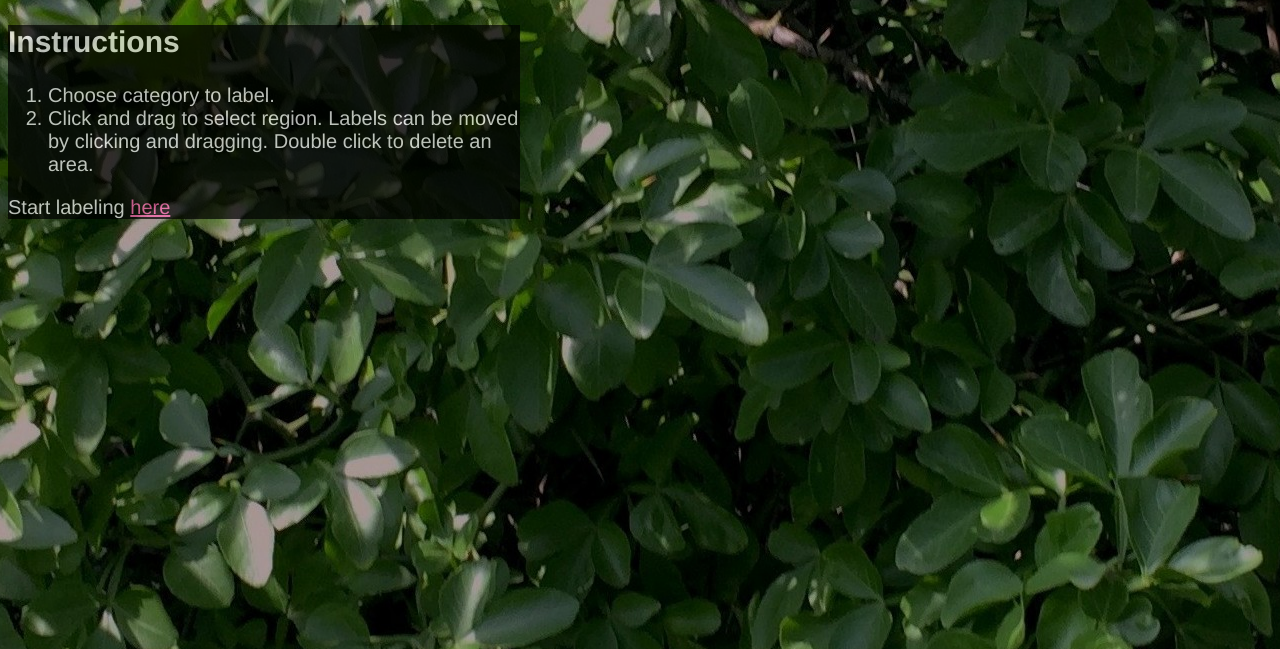
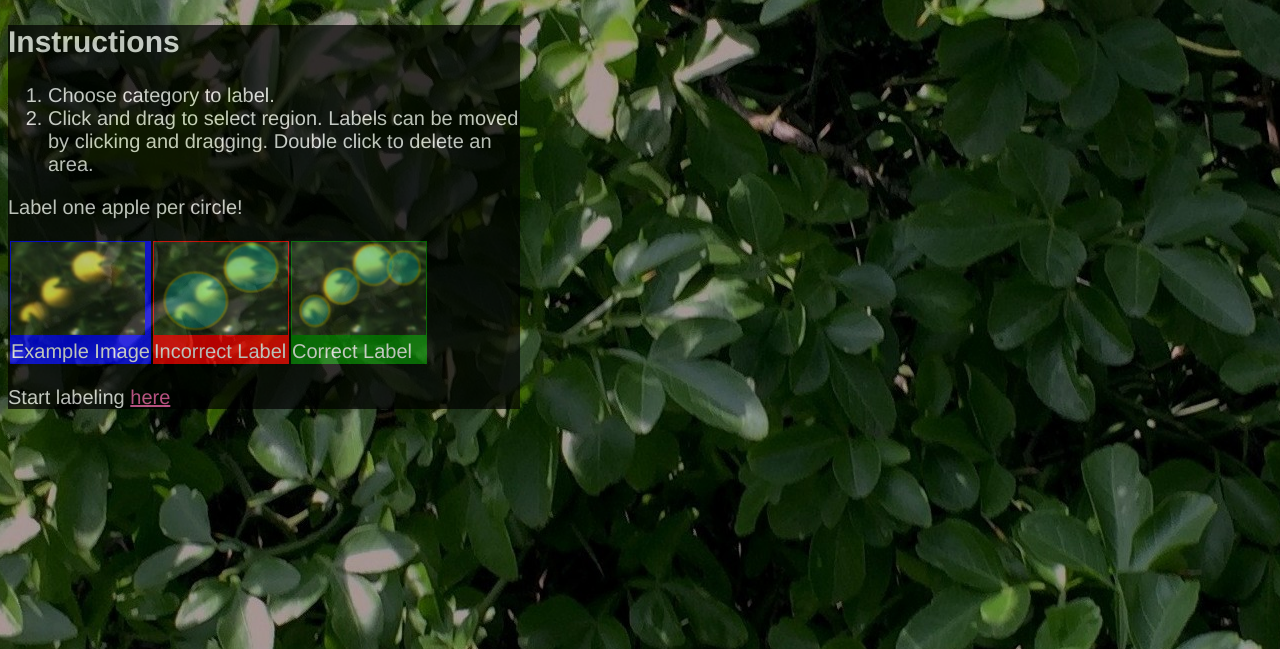
Before and after one commit to Trefo/agdss, a Django app: page /webclient/ in a window 1280 px wide. Shown: the top 649 px of the page. Run offline with Django 3.2, Linux system fonts and the light colour scheme; the visitor is signed in with stand-in values (Sample User, id 1); some libraries are stand-ins or nearby versions.

Commit message:
Added an example on how to label properly.

```diff
--- a/webclient/static/css/style.css
+++ b/webclient/static/css/style.css
@@ -84,6 +84,7 @@ font-family:arial;
     opacity:0.7;
     background-position:center;
 
+
 }
 
 #tips{
--- a/webclient/templates/webclient/index.html
+++ b/webclient/templates/webclient/index.html
@@ -16,10 +16,10 @@
 
 
 </head>
-<body onload="getNewImage()" background="static/images/labelag-splash.jpeg" style="width:40%;background-position:center;">
+<body onload="getNewImage()" background="/static/images/labelag-splash.jpeg" style="width:40%;background-position:center;">
 <div id="main>">
 
-    <div id="info" bgcolor="#c0c0c0">
+    <div id="info" class=bgcolor="#c0c0c0">
         <h2>Instructions</h2>
         <p>
             <ol>
@@ -27,8 +27,34 @@
                 <li>Click and drag to select region. Labels can be moved by clicking and dragging. Double click to delete an area.</li>
             </ol>
         </p>
+
+        <p>Label one apple per circle!</p>
+        <p>
+            <table id="imageExampleTable"><tr>
+                <td id="imageExample" bgcolor="blue">
+                    <div>
+                        <img src="/static/images/connectedLabels.png" alt="" width="134" height="93" />
+                    </div>
+                    Example Image
+                </td>
+                <td id="imageIncorrectExample" bgcolor="red">
+                    <div>
+                        <img src="/static/images/connectedLabelsIncorrect.png" alt="" width="134" height="93" />
+                    </div>
+                    Incorrect Label
+                </td>
+                <td id="imageCorrectExample" bgcolor="green">
+                    <div>
+                        <img src="/static/images/connectedLabelsCorrect.png" alt="" width="134" height="93" />
+                    </div>
+                    Correct Label
+                </td>
+
+
+            </tr></table>
+
+        </p>
         <p>Start labeling <a target="_blank" href="label" style="color:hotpink">here</a></p>
-
     </div>
 
 </div>
```
Also changed, not shown: webclient/static/images/connectedLabels.png (added), webclient/static/images/connectedLabelsCorrect.png (added), webclient/static/images/connectedLabelsIncorrect.png (added).
